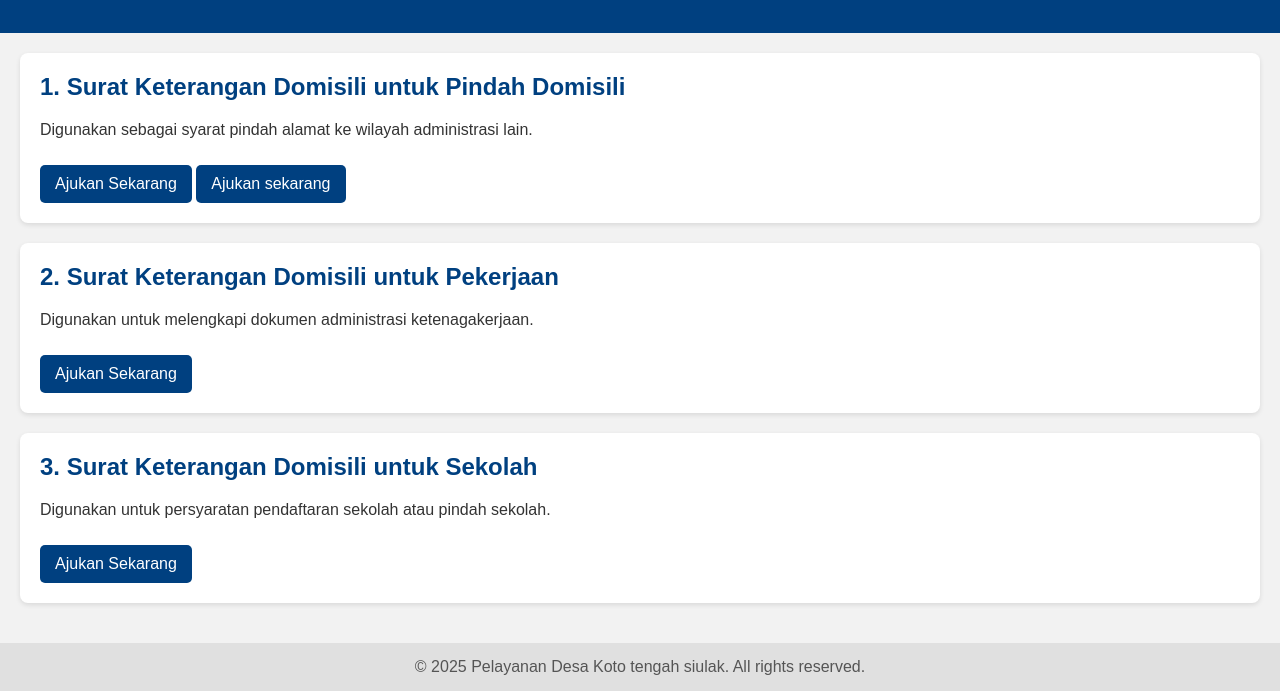
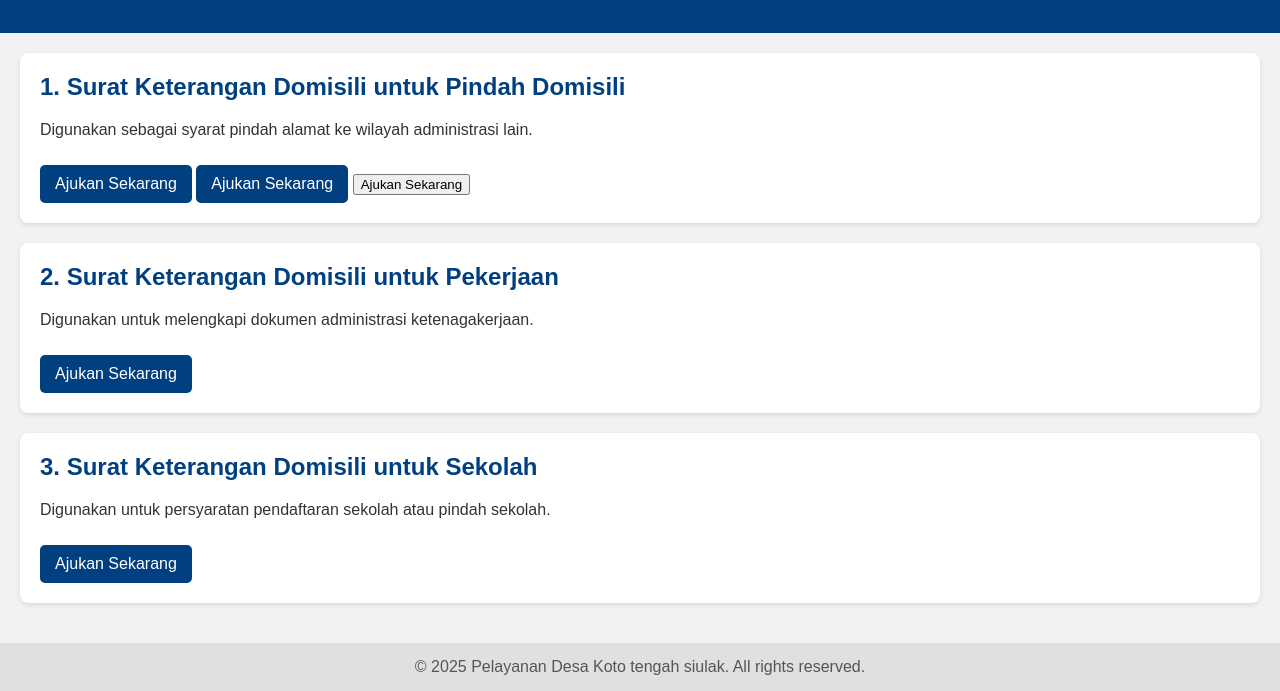
Before and after one commit to bakwan-lab/web-desa, a plain HTML site: page layanan surat domisili.html in a window 1280 px wide. Shown: the part 121-812 px from the top of the page. Drawn offline with Linux system fonts and the light colour scheme.

Commit message:
Update layanan surat domisili.html

```diff
--- a/layanan surat domisili.html
+++ b/layanan surat domisili.html
@@ -63,7 +63,10 @@
     <h2>1. Surat Keterangan Domisili untuk Pindah Domisili</h2>
     <p>Digunakan sebagai syarat pindah alamat ke wilayah administrasi lain.</p>
     <a href="#" class="btn">Ajukan Sekarang</a>
-    <a href="#" class="btn">Ajukan sekarang</a>
+    <a href="#" class="btn">Ajukan Sekarang</a>
+    <a href="Ajukan layanan.html">
+  <button>Ajukan Sekarang</button>
+</a>
   </div>
 
   <div class="card">
```
